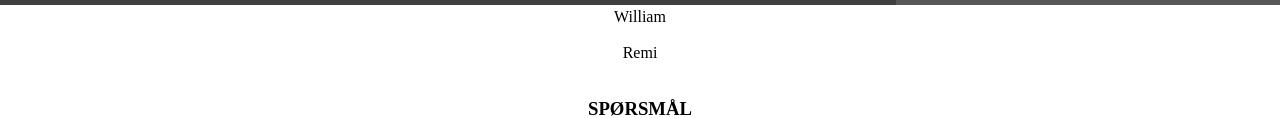
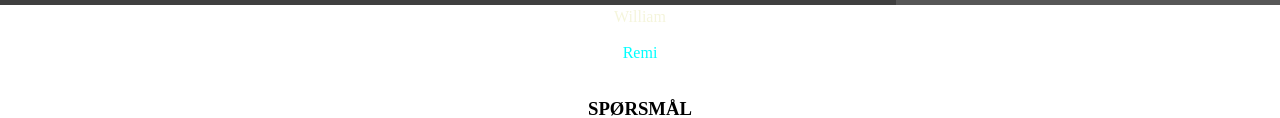
Before and after one commit to Wil-li-was/oppgaveset, a plain HTML site: page index.html in a window 1280 px wide. Shown: the part 324-442 px from the top of the page. Drawn offline with Linux system fonts and the light colour scheme.

Commit message:
Navn Styling

```diff
--- a/styles/styles.css
+++ b/styles/styles.css
@@ -54,3 +54,12 @@
   left: 45%;
 }
 /* */
+
+.Remi{
+  color: aqua;
+
+}
+
+.William{
+  color:beige;
+}
```
